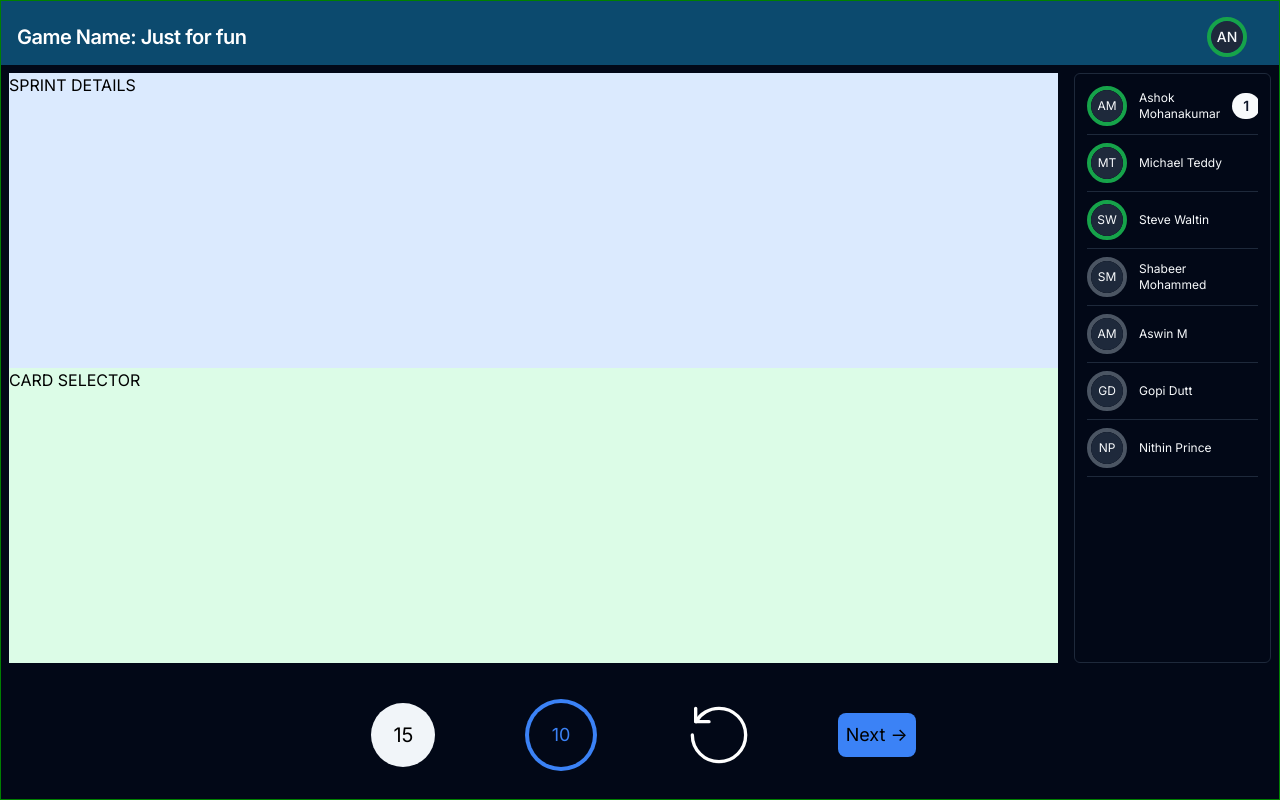
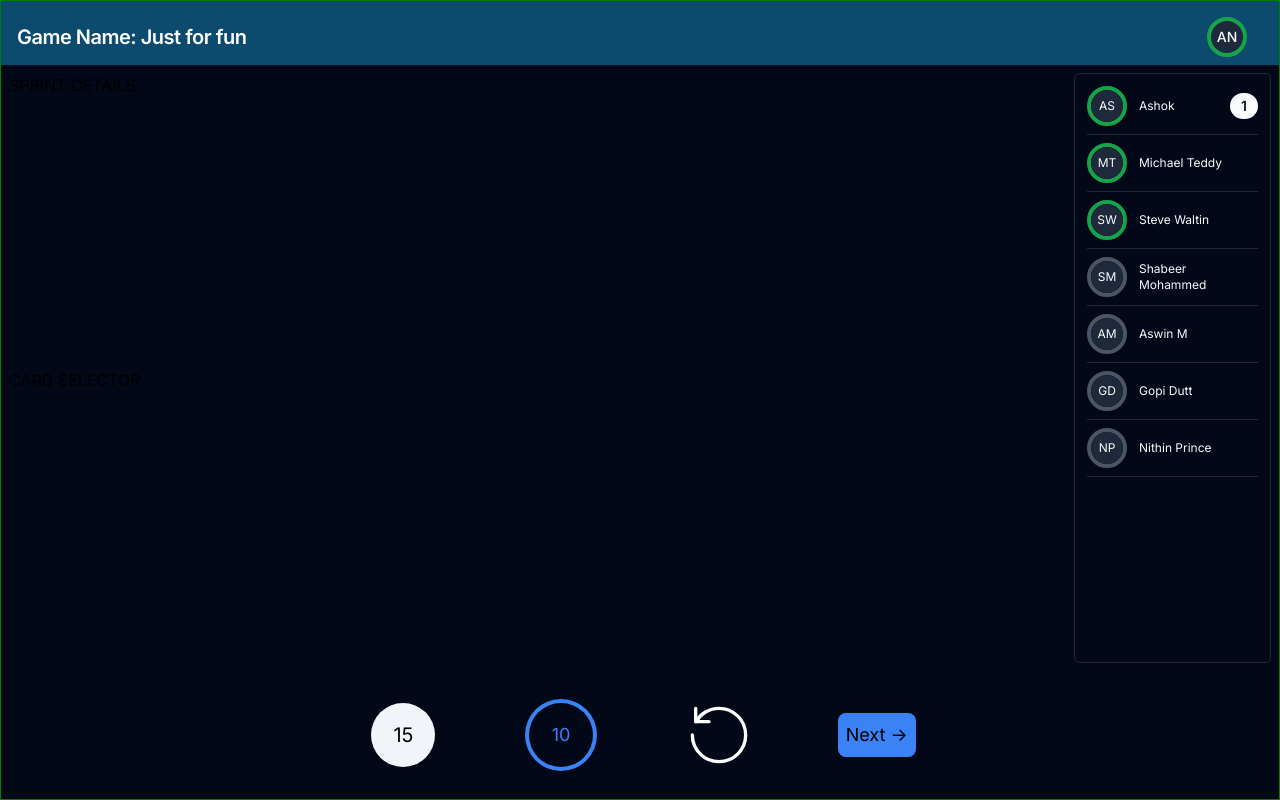
Before and after one commit to Ashwin202/story-poker, a Next.js app: page /polling in a window 1280 px wide. Built offline with nearby package versions, Linux system fonts and the light colour scheme.

Commit message:
Add optional check

```diff
--- a/src/app/polling/page.tsx
+++ b/src/app/polling/page.tsx
@@ -4,7 +4,7 @@ import TopBar from "@/components/TopBar";
 
 const page = () => {
 	const userdata = [
-		{ id: 1, firstName: "Ashok", lastName: "Mohanakumar", active: true, value: 1 },
+		{ id: 1, firstName: "Ashok", active: true, value: 1 },
 		{ id: 2, firstName: "Michael", lastName: "Teddy", active: true, value: 0 },
 		{ id: 3, firstName: "Steve", lastName: "Waltin", active: true, value: 0 },
 		{ id: 4, firstName: "Shabeer", lastName: "Mohammed", active: false, value: 0 },
@@ -17,8 +17,8 @@ const page = () => {
 			<div className=" w-full h-16"><TopBar /></div>
 			<div className="flex w-full h-[calc(100%-12rem)] ">
 				<div className="flex flex-col w-5/6 p-2 ">
-					<div className="flex w-full text-black bg-blue-100  h-1/2 ">SPRINT DETAILS</div>
-					<div className="flex w-full text-black bg-green-100 h-1/2 ">CARD SELECTOR</div>
+					<div className="flex w-full text-black   h-1/2 ">SPRINT DETAILS</div>
+					<div className="flex w-full text-black  h-1/2 ">CARD SELECTOR</div>
 				</div>
 				<div className="flex w-1/6 p-2">
 					<TeamVoteSection userdata={userdata} />
--- a/src/components/TeamVote.tsx
+++ b/src/components/TeamVote.tsx
@@ -1,14 +1,13 @@
 "use client";
 import React, { useEffect, useState } from "react";
 import { Avatar, AvatarFallback, AvatarImage } from "./ui/avatar";
-import DiceAvatar from "./DiceAvatar";
 import TwoLetterWord from "./TwoLetterWord";
 
 interface TeamVoteProps {
-	isActive: boolean;
+	isActive?: boolean;
 
 	firstName: string;
-	lastName: string;
+	lastName?: string;
 }
 const TeamVote = (props: TeamVoteProps) => {
 	return (
--- a/src/components/TeamVoteSection.tsx
+++ b/src/components/TeamVoteSection.tsx
@@ -9,7 +9,7 @@ type PersonProps = {
 	userdata: {
 		id: number;
 		firstName: string;
-		lastName: string;
+		lastName?: string;
 		active: boolean;
 		value?: number;
 	}[];
@@ -22,7 +22,7 @@ const TeamVoteSection = (props: PersonProps) => {
 				<>
 					<div key={index} className="flex flex-row justify-between content-center gap-3 text-xs">
 						<div className="flex justify-center content-between gap-3 ">
-							<TeamVote isActive={props.active} firstName={props.firstName} lastName={props.lastName} />
+							<TeamVote isActive={props.active} firstName={props.firstName} lastName={props.lastName ? props.lastName : undefined} />
 							<div className="flex flex-wrap content-center">
 								{props.firstName} {props.lastName}
 							</div>
--- a/src/components/TopBar.tsx
+++ b/src/components/TopBar.tsx
@@ -33,7 +33,6 @@ const TopBar = () => {
             <div className='text-sm lg:flex-grow'>
             </div>
             <div>
-               {/* <a href='#' className='inline-block text-sm px-4 py-2 leading-none border rounded text-white border-white hover:border-transparent hover:text-teal-500 hover:bg-white mt-4 lg:mt-0'> */}
                <DropdownMenu>
                <DropdownMenuTrigger asChild>
                   <UserProfileDropdown />
--- a/src/components/TwoLetterWord.tsx
+++ b/src/components/TwoLetterWord.tsx
@@ -2,17 +2,17 @@ import React from 'react';
 
 interface Props {
   firstName: string;
-  lastName: string;
+  lastName?: string;
 }
 
 const TwoLetterWord: React.FC<Props> = ({ firstName, lastName }) => {
   // Extract the first word from the first name
   const firstNameFirstWord = firstName.split(' ')[0];
   // Extract the first word from the last name
-  const lastNameFirstWord = lastName.split(' ')[0];
+  const lastNameFirstWord = lastName?.split(' ')[0];
 
   // Take the first two letters from each word and make them uppercase
-  const firstTwoLetters = (firstNameFirstWord.slice(0, 1) + lastNameFirstWord.slice(0, 1)).toUpperCase();
+  const firstTwoLetters =lastName ? (firstNameFirstWord.slice(0, 1) +   lastNameFirstWord?.slice(0, 1)).toUpperCase() : (firstNameFirstWord.slice(0, 2)).toUpperCase()
 
   return (
     <>
```
